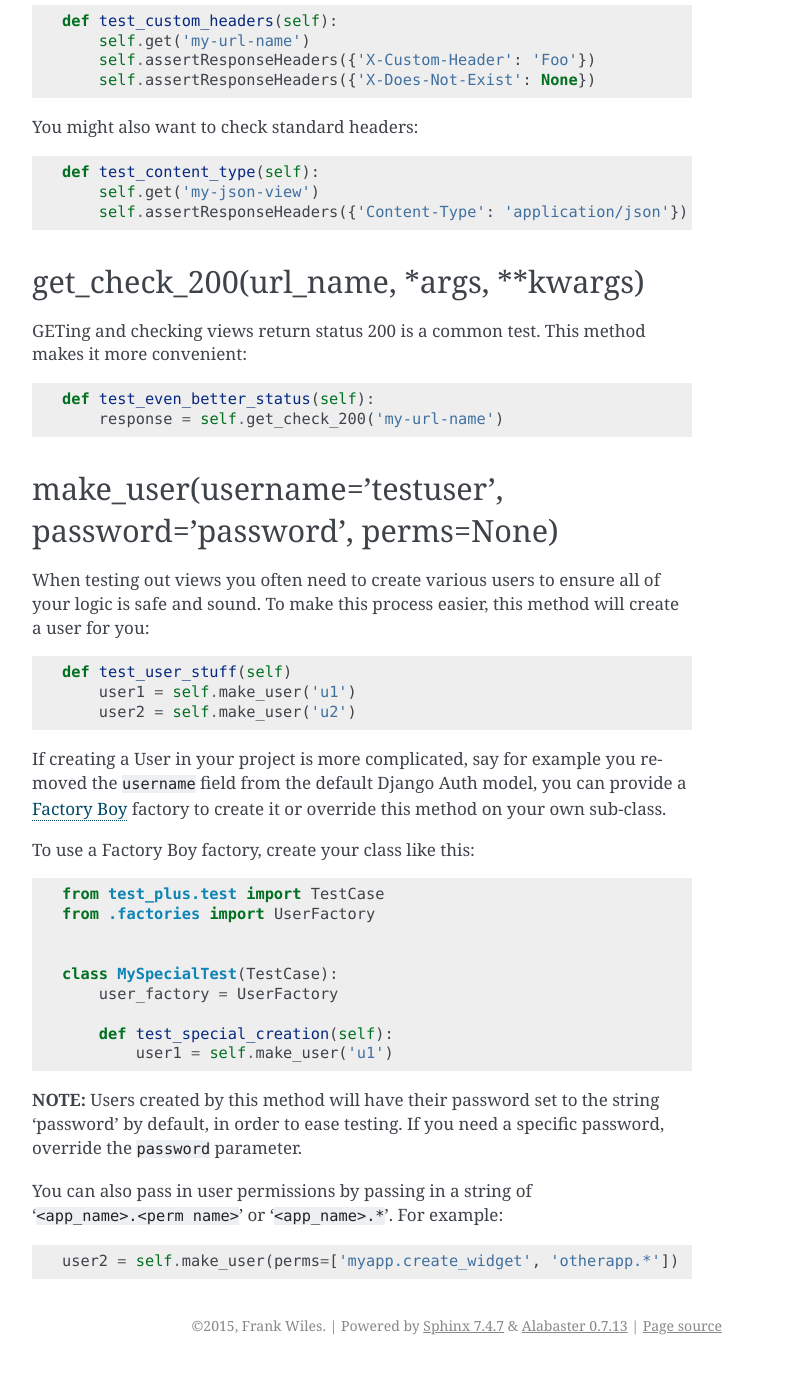
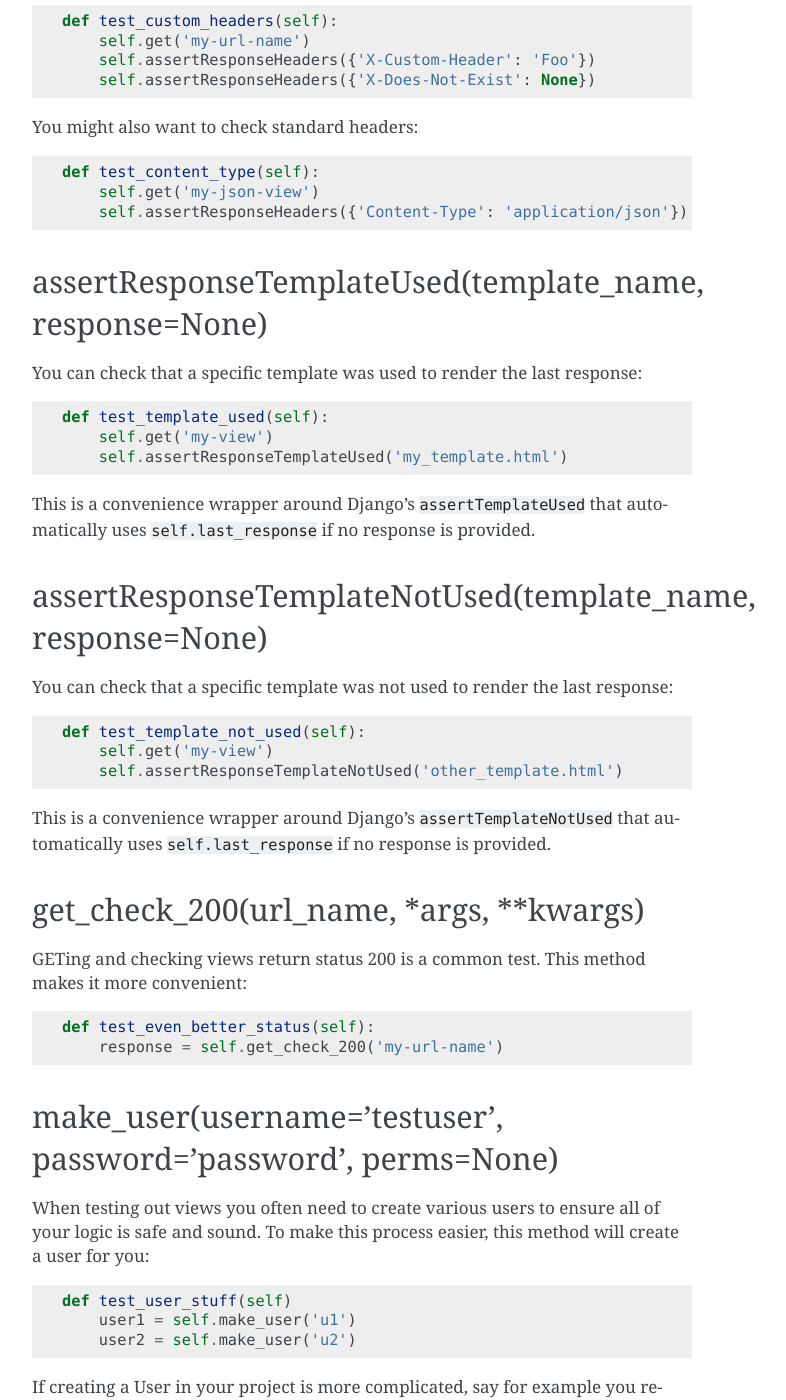
Before and after one commit to revsys/django-test-plus, a Sphinx documentation site: the page built from docs/methods.rst, in a window 1280 px wide and 1400 px high, scrolled down 5627 px. Shown: the whole window, without its empty margins (388-1174 px from the left). Built offline with Sphinx 7.4.7, drawn with Linux system fonts in a browser that asks for light colours; before the commit the page ends 6992 px from its top, so only the background shows below that; some of the changed text lies outside the part shown.

Commit message:
Add `assertResponseTemplateUsed` and `assertResponseTemplateNotUsed` methods
- Add `assertResponseTemplateUsed()` convenience wrapper for `assertTemplateUsed`
- Add `assertResponseTemplateNotUsed()` convenience wrapper for `assertTemplateNotUsed`
- Add tests for both new assertion methods
- Add documentation for new methods in `docs/methods.rst`

```diff
--- a/docs/methods.rst
+++ b/docs/methods.rst
@@ -220,6 +220,30 @@ You might also want to check standard headers::
         self.get('my-json-view')
         self.assertResponseHeaders({'Content-Type': 'application/json'})
 
+assertResponseTemplateUsed(template\_name, response=None)
+~~~~~~~~~~~~~~~~~~~~~~~~~~~~~~~~~~~~~~~~~~~~~~~~~~~~~~~~~~
+
+You can check that a specific template was used to render the last response::
+
+    def test_template_used(self):
+        self.get('my-view')
+        self.assertResponseTemplateUsed('my_template.html')
+
+This is a convenience wrapper around Django's ``assertTemplateUsed`` that automatically
+uses ``self.last_response`` if no response is provided.
+
+assertResponseTemplateNotUsed(template\_name, response=None)
+~~~~~~~~~~~~~~~~~~~~~~~~~~~~~~~~~~~~~~~~~~~~~~~~~~~~~~~~~~~~~
+
+You can check that a specific template was not used to render the last response::
+
+    def test_template_not_used(self):
+        self.get('my-view')
+        self.assertResponseTemplateNotUsed('other_template.html')
+
+This is a convenience wrapper around Django's ``assertTemplateNotUsed`` that automatically
+uses ``self.last_response`` if no response is provided.
+
 get\_check\_200(url\_name, \*args, \*\*kwargs)
 ~~~~~~~~~~~~~~~~~~~~~~~~~~~~~~~~~~~~~~~~~~~~~~~~
 
```
Also changed, not shown: 2 other files.
